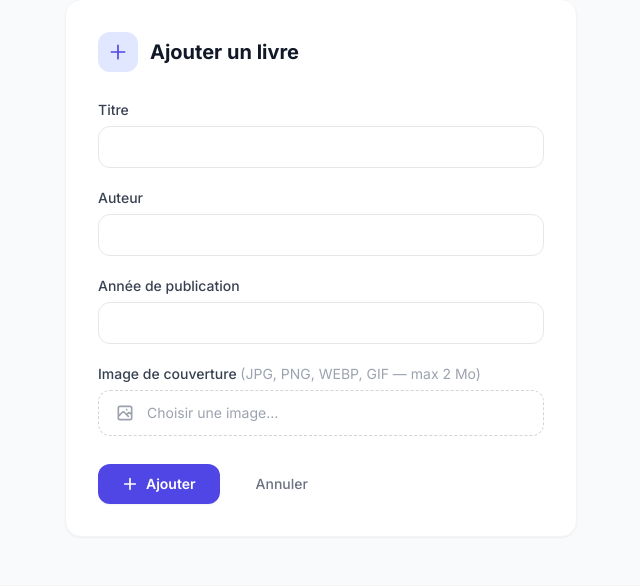
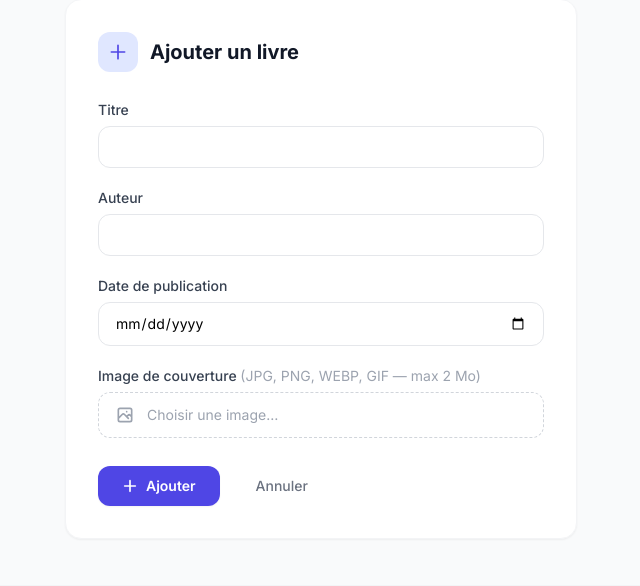
Before and after one commit to m1d0b4n/The-Library, a Flask app: page /catalogue/ajouter in a window 1280 px wide. Shown: the part 158-744 px from the top of the page, without its empty margins (319-959 px from the left). Run offline with Flask 3, Linux system fonts and the light colour scheme; the visitor is signed in with stand-in values (Sample User, id 1); some libraries are stand-ins or nearby versions.

Commit message:
fix: remplacer input number par selecteur date natif (closes #61)

```diff
--- a/routes/pages.py
+++ b/routes/pages.py
@@ -2,6 +2,7 @@ import io
 import logging
 import os
 import uuid
+from datetime import date
 
 import bcrypt
 from flask import Blueprint, render_template, request, redirect, url_for, flash, current_app
@@ -202,19 +203,23 @@ def detail_livre(titre):
 @pages_bp.route("/catalogue/ajouter", methods=["GET", "POST"])
 @login_required
 def ajouter_livre():
+    today = date.today().isoformat()
     if request.method == "POST":
         titre = request.form.get("titre", "").strip()
         auteur = request.form.get("auteur", "").strip()
+        date_pub = request.form.get("annee_publication", "").strip()
         try:
-            annee = int(request.form.get("annee_publication", 0))
-        except ValueError:
-            flash("Année invalide.", "error")
-            return render_template("livres/form.html", livre=None)
+            if not date_pub:
+                raise ValueError
+            annee = int(date_pub.split("-")[0])
+        except (ValueError, IndexError):
+            flash("Date de publication invalide.", "error")
+            return render_template("livres/form.html", livre=None, today=today)
 
         if not titre or len(titre) > 200 or not auteur or len(auteur) > 200:
             flash("Titre et auteur requis (max 200 caractères).", "error")
-        elif annee < 1000 or annee > 2100:
-            flash("Année hors limites (1000-2100).", "error")
+        elif annee < 1000 or annee > date.today().year:
+            flash(f"Année hors limites (1000-{date.today().year}).", "error")
         elif Livre.query.filter_by(titre=titre).first():
             flash("Un livre avec ce titre existe déjà.", "error")
         else:
@@ -222,7 +227,7 @@ def ajouter_livre():
                 image_filename = _sauvegarder_image(request.files.get("image"))
             except ValueError as e:
                 flash(str(e), "error")
-                return render_template("livres/form.html", livre=None)
+                return render_template("livres/form.html", livre=None, today=today)
             db.session.add(Livre(
                 titre=titre, auteur=auteur, annee_publication=annee,
                 created_by=current_user.email, image_filename=image_filename
@@ -230,7 +235,7 @@ def ajouter_livre():
             db.session.commit()
             flash(f"« {titre} » ajouté avec succès.", "success")
             return redirect(url_for("pages.liste_livres"))
-    return render_template("livres/form.html", livre=None)
+    return render_template("livres/form.html", livre=None, today=today)
 
 
 @pages_bp.route("/catalogue/<path:titre>/modifier", methods=["GET", "POST"])
@@ -243,24 +248,28 @@ def modifier_livre(titre):
     if livre.created_by and livre.created_by != current_user.email:
         flash("Vous ne pouvez pas modifier un livre qui ne vous appartient pas.", "error")
         return redirect(url_for("pages.detail_livre", titre=titre))
+    today = date.today().isoformat()
     if request.method == "POST":
         auteur = request.form.get("auteur", "").strip()
+        date_pub = request.form.get("annee_publication", "").strip()
         try:
-            annee = int(request.form.get("annee_publication", 0))
-        except ValueError:
-            flash("Année invalide.", "error")
-            return render_template("livres/form.html", livre=livre)
+            if not date_pub:
+                raise ValueError
+            annee = int(date_pub.split("-")[0])
+        except (ValueError, IndexError):
+            flash("Date de publication invalide.", "error")
+            return render_template("livres/form.html", livre=livre, today=today)
 
         if not auteur or len(auteur) > 200:
             flash("Auteur requis (max 200 caractères).", "error")
-        elif annee < 1000 or annee > 2100:
-            flash("Année hors limites (1000-2100).", "error")
+        elif annee < 1000 or annee > date.today().year:
+            flash(f"Année hors limites (1000-{date.today().year}).", "error")
         else:
             try:
                 nouvelle_image = _sauvegarder_image(request.files.get("image"))
             except ValueError as e:
                 flash(str(e), "error")
-                return render_template("livres/form.html", livre=livre)
+                return render_template("livres/form.html", livre=livre, today=today)
             livre.auteur = auteur
             livre.annee_publication = annee
             if nouvelle_image:
@@ -273,7 +282,7 @@ def modifier_livre(titre):
             db.session.commit()
             flash("Livre modifié.", "success")
             return redirect(url_for("pages.detail_livre", titre=livre.titre))
-    return render_template("livres/form.html", livre=livre)
+    return render_template("livres/form.html", livre=livre, today=today)
 
 
 @pages_bp.route("/catalogue/<path:titre>/supprimer", methods=["POST"])
--- a/templates/livres/form.html
+++ b/templates/livres/form.html
@@ -48,9 +48,9 @@
                class="w-full border border-gray-200 rounded-xl px-4 py-2.5 text-sm focus:outline-none focus:ring-2 focus:ring-indigo-400 focus:border-transparent transition-all duration-200" />
       </div>
       <div>
-        <label class="block text-sm font-medium text-gray-700 mb-1.5">Année de publication</label>
-        <input type="number" name="annee_publication" required min="1000" max="2100"
-               value="{{ livre.annee_publication if livre else '' }}"
+        <label class="block text-sm font-medium text-gray-700 mb-1.5">Date de publication</label>
+        <input type="date" name="annee_publication" required min="1000-01-01" max="{{ today }}"
+               value="{{ '%04d-01-01' % livre.annee_publication if livre else '' }}"
                class="w-full border border-gray-200 rounded-xl px-4 py-2.5 text-sm focus:outline-none focus:ring-2 focus:ring-indigo-400 focus:border-transparent transition-all duration-200" />
       </div>
       <div>
```
